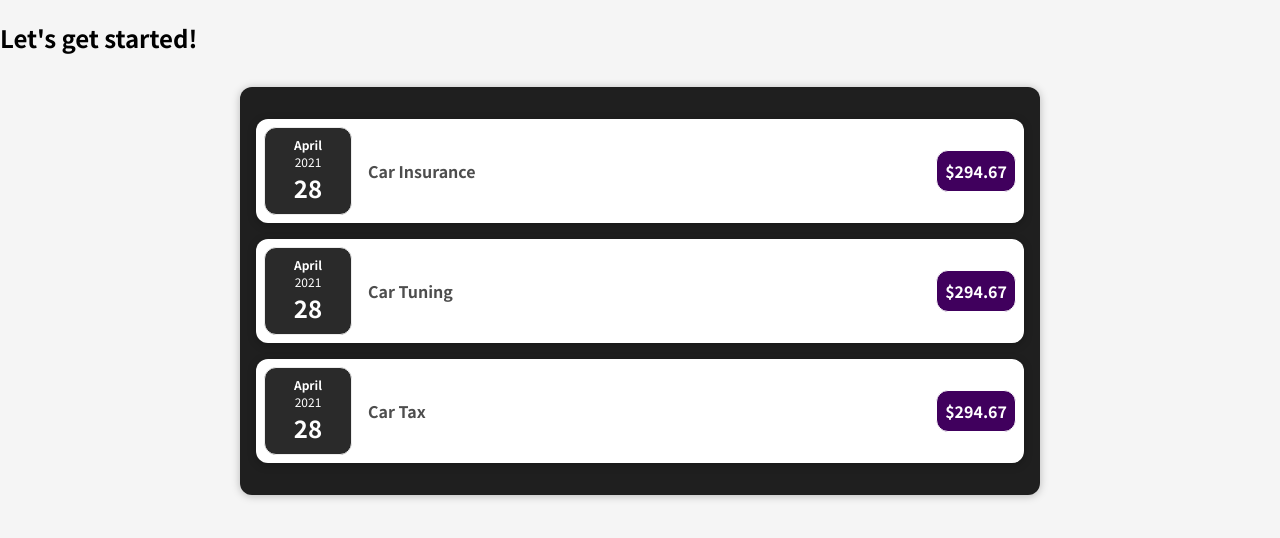
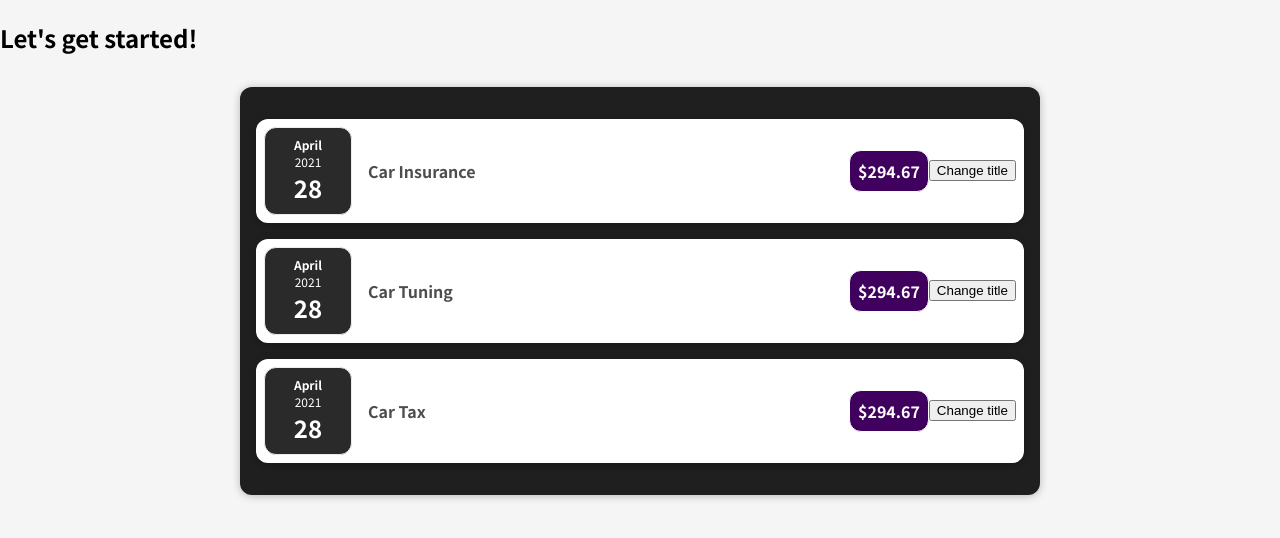
Before and after one commit to CandiceAriel/udemy-react-project, a React (Create React App) app: page / in a window 1280 px wide. Shown: the top 538 px of the page. Built offline with nearby package versions, Linux system fonts and the light colour scheme.

Commit message:
Event Click + State

```diff
--- a/src/App.js
+++ b/src/App.js
@@ -1,9 +1,9 @@
-import Body from "./Body";
+import Home from "./view/Home";
 
 function App() {
 
   return (
-    <Body />
+    <Home />
   );
 }
 
--- a/src/components/Card.js
+++ b/src/components/Card.js
@@ -1,6 +1,7 @@
+import React from 'react';
 import "../assets/scss/style.scss";
 
-function Card(props) {
+const Card = (props) => {
     const classes = "o-card " + props.className;
     return <div className={classes}>{props.children}</div>
 }
--- a/src/components/ExpenseItem.js
+++ /dev/null
@@ -1,21 +0,0 @@
-//Import Style
-import '../assets/scss/style.scss';
-import Card from './Card';
-
-//Import Components
-import ExpenseDate from './ExpenseDate';
-
-function ExpenseItem(props) {
-
-    return (
-        <Card className= "c-expense-item">
-            <ExpenseDate date= {props.date}/>
-            <div className = "c-expense-item__description">
-                <h2 className = "c-expense-item__description__title">{props.title}</h2>
-                <div className = "c-expense-item__description__price">${props.amount}</div>
-            </div>
-        </Card>
-    );
-}
-
-export default ExpenseItem;
--- a/src/components/ExpenseDate.js
+++ b/src/components/expenses/ExpenseDate.js
@@ -1,7 +1,8 @@
 //RENDER DATE OF EXPENSE
-import '../assets/scss/style.scss';
+import React from 'react';
+import "../../assets/scss/style.scss";
 
-function ExpenseDate(props) {
+const ExpenseDate = (props) => {
     const month = props.date.toLocaleString('en-US', {month: "long"});
     const date = props.date.toLocaleString('en-US', {day: "2-digit"});
     const year = props.date.getFullYear();
--- /dev/null
+++ b/src/components/expenses/ExpenseItem.js
@@ -0,0 +1,29 @@
+import React, {useState} from 'react';
+
+//Import Style
+import "../../assets/scss/style.scss";
+import Card from '../Card';
+
+//Import Components
+import ExpenseDate from './ExpenseDate';
+
+const ExpenseItem = (props) => {
+    const [title, setTitle] = useState(props.title);
+
+    const clickHandler = () => {
+        setTitle('Updated!');
+    }
+
+    return (
+        <Card className= "c-expense-item">
+            <ExpenseDate date= {props.date}/>
+            <div className = "c-expense-item__description">
+                <h2 className = "c-expense-item__description__title">{title}</h2>
+                <div className = "c-expense-item__description__price">${props.amount}</div>
+            </div>
+            <button onClick={clickHandler}>Change title</button>
+        </Card>
+    );
+}
+
+export default ExpenseItem;
--- a/src/Body.js
+++ b/src/view/Home.js
@@ -1,4 +1,5 @@
-import Expenses from "./view/Expenses"
+import React from 'react';
+import Expenses from "../components/expenses/Expenses"
 
 function Body() {
     const expenses = [
```
Also changed, not shown: src/components/expenses/Expenses.js (renamed from src/view/Expenses.js, +6 -4 lines), 1 other file (tests, documents, lock files or other folders).
